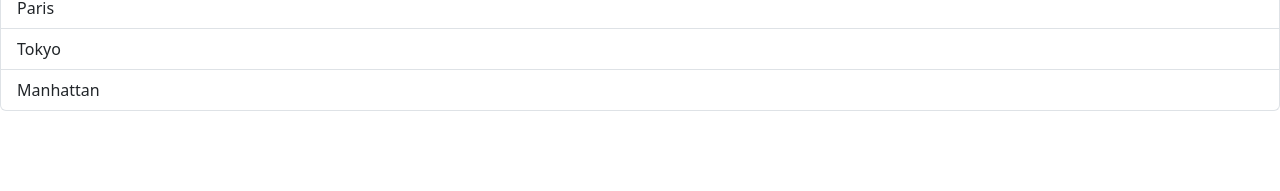
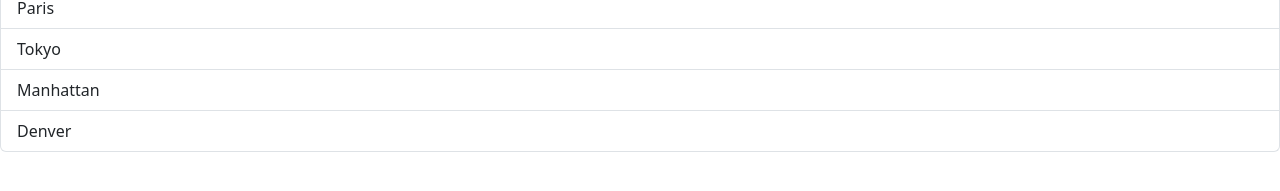
Before and after one commit to LauraAlspaugh/react-app, a React (Vite) app: page / in a window 1280 px wide. Shown: the part 151-342 px from the top of the page. Built offline with nearby package versions, Linux system fonts and the light colour scheme.

Commit message:
learning more

```diff
--- a/src/Components/ListGroup.tsx
+++ b/src/Components/ListGroup.tsx
@@ -4,7 +4,8 @@ function ListGroup(){
         'Brooklyn',
         'Paris',
         'Tokyo',
-        'Manhattan'
+        'Manhattan',
+        'Denver'
     ]
     return (
         <>
```
